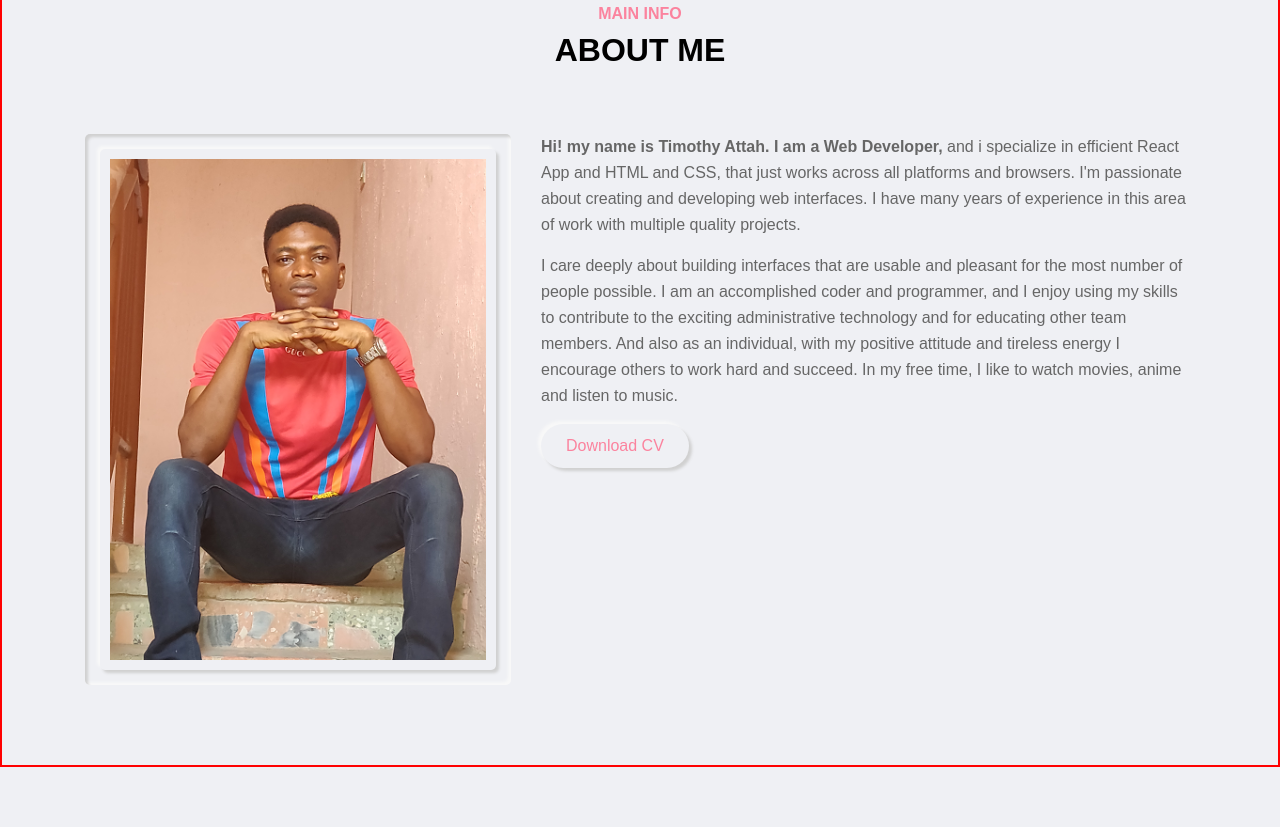
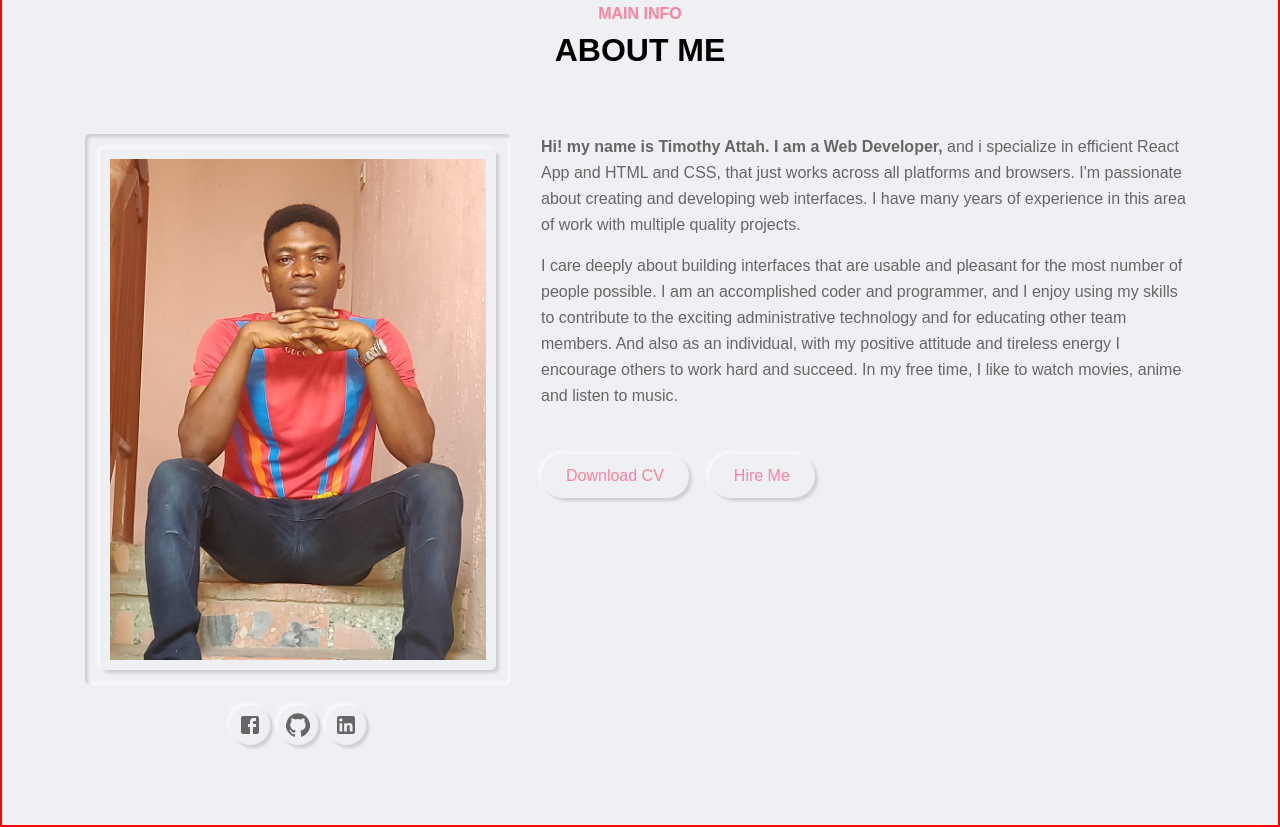
Before and after one commit to TimothyAttah/react-portfolio-design, a React (Create React App) app in the folder client/: page / in a window 1280 px wide. Shown: the part 980-1807 px from the top of the page. Before the commit the page ends 1747 px from the top, so only its background shows below. Built offline with nearby package versions, Linux system fonts and the light colour scheme.

Commit message:
Added social links

```diff
--- a/client/src/components/Helper.js
+++ b/client/src/components/Helper.js
@@ -1,7 +1,7 @@
 export const NavLists = [
   {
     name: 'home',
-    path: '/'
+    path: '/home'
   },
   {
     name: 'about',
--- a/client/src/components/nav/Nav.jsx
+++ b/client/src/components/nav/Nav.jsx
@@ -99,7 +99,7 @@ export const Nav = ( { open, setOpen } ) => {
 							<NavLink
 								activeStyle={activeLink}
 								to={item.path}
-								target='_blank'
+								// target='_blank'
 								className='outer-shadow hover-in-shadow'
 							>
 								{item.name}
--- a/client/src/pages/about/About.jsx
+++ b/client/src/pages/about/About.jsx
@@ -1,9 +1,11 @@
 import React from 'react';
 import styled from 'styled-components';
+import { GitHub, Facebook, LinkedIn } from '@material-ui/icons';
 import { Container, Wrapper, SectionTitle } from '../../styles/globalStyles';
 import ProfilePic from '../../images/photo-2.png'
 import PDF from '../../timothyattah.pdf'
 import { Button } from '../../components/buttons';
+import { Link } from 'react-router-dom';
 
 export const AboutSection = styled.section`
   padding: 80px 0 80px;
@@ -37,10 +39,44 @@ export const AboutInfo = styled.div`
   span{
     font-weight: 600;
   }
+  a {
+    margin: 30px 20px 0 0;
+  }
 `;
 
+export const AboutSocialLinks = styled.div`
+	margin-top: 20px;
+	text-align: center;
+	display: flex;
+	align-items: center;
+	justify-content: center;
 
-// export const AboutInfo = styled.div``;
+	a {
+		display: flex;
+		align-items: center;
+		justify-content: center;
+		height: 40px;
+		width: 40px;
+		font-size: 1rem;
+		text-align: center;
+		line-height: 40px;
+		color: var(--text-black-600);
+		margin: 0 4px;
+		border-radius: 50%;
+		transition: all 0.3s ease;
+		::after {
+			border-radius: 50%;
+		}
+    :hover{
+      color: var(--skin-color);
+    }
+		.MuiSvgIcon-root {
+			display: flex;
+			align-items: center;
+      justify-content: center;
+		}
+	}
+`;
 // export const AboutInfo = styled.div``;
 
 export const About = () => {
@@ -61,6 +97,29 @@ export const About = () => {
 								className='outer-shadow'
 							/>
 						</div>
+						<AboutSocialLinks>
+							<Link
+								to='www.facebook.com/timothyattah'
+								className='outer-shadow hover-in-shadow'
+								target='_blank'
+							>
+								<Facebook />
+							</Link>
+							<Link
+								to='www.github.com/timothyattah'
+								className='outer-shadow hover-in-shadow'
+								target='_blank'
+							>
+								<GitHub />
+							</Link>
+							<Link
+								to='www/linkedin.com/timothyattah'
+								className='outer-shadow hover-in-shadow'
+								target='_blank'
+							>
+								<LinkedIn />
+							</Link>
+						</AboutSocialLinks>
 					</AboutImg>
 					<AboutInfo className='about-info'>
 						<p>
@@ -79,8 +138,12 @@ export const About = () => {
 							positive attitude and tireless energy I encourage others to work
 							hard and succeed. In my free time, I like to watch movies, anime
 							and listen to music.
-            </p>
-            <Button props={PDF} target='_blank'> Download CV</Button>
+						</p>
+						<Button props={PDF} target='_blank'>
+							{' '}
+							Download CV
+						</Button>
+						<Button props='/contact'> Hire Me</Button>
 					</AboutInfo>
 				</Wrapper>
 			</Container>
```
